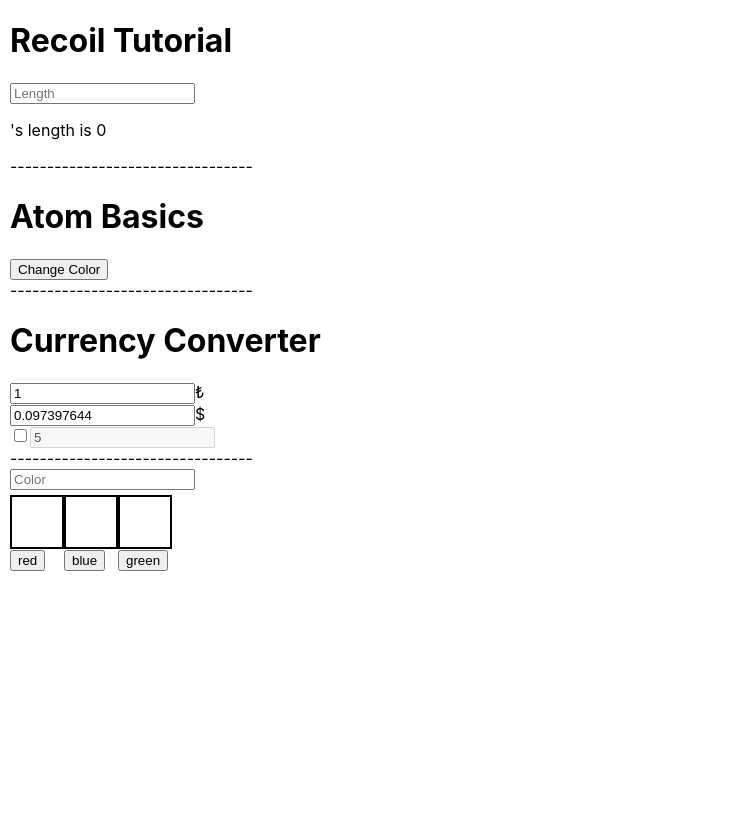
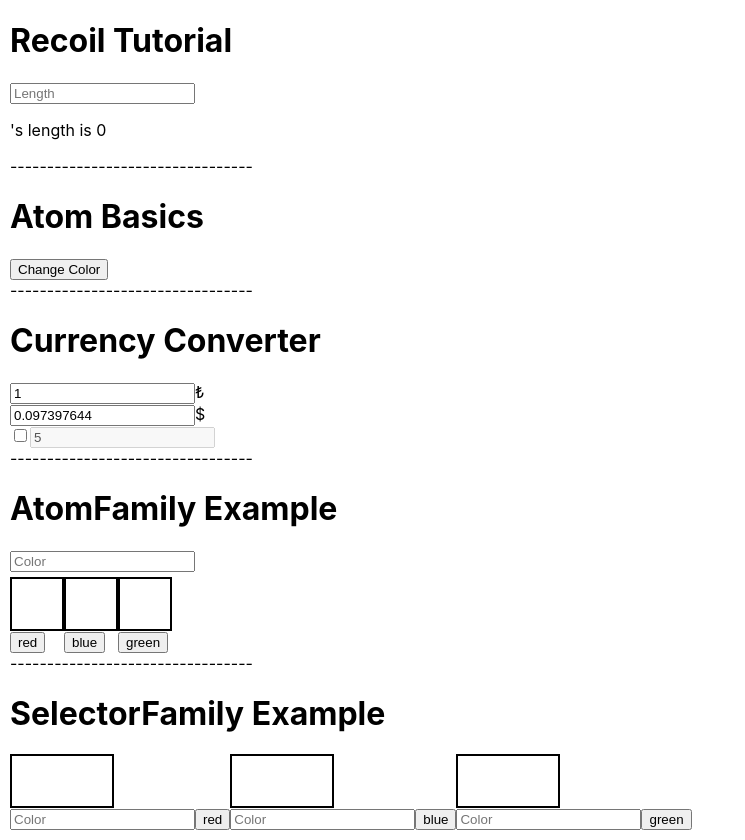
Before and after one commit to yeged/React-Recoil, a React (Create React App) app: page / in a window 1280 px wide. Shown: the whole page, without its empty margins (0-745 px from the left). Before the commit the page ends 800 px from the top, so only its background shows below. Built offline with nearby package versions, Linux system fonts and the light colour scheme.

Commit message:
Selectorfamily Example

```diff
--- a/src/App.tsx
+++ b/src/App.tsx
@@ -2,6 +2,7 @@
 import AtomfamilyExample from './components/AtomFamily/AtomfamilyExample';
 import AtomsBasic from './components/AtomsBasic/AtomsBasic';
 import RecoilTutorial from './components/GettingStarted/RecoilTutorial';
+import SelectorfamilyExample from './components/SelectorFamily/SelectorfamilyExample';
 import SelectorsBasic from './components/SelectorsBasic/SelectorsBasic';
 
 function App() {
@@ -14,6 +15,8 @@
       <SelectorsBasic />
       <div>---------------------------------</div>
       <AtomfamilyExample />
+      <div>---------------------------------</div>
+      <SelectorfamilyExample />
     </div>
   );
 }
--- a/src/components/AtomFamily/AtomfamilyExample.tsx
+++ b/src/components/AtomFamily/AtomfamilyExample.tsx
@@ -27,7 +27,7 @@
   default: '',
 });
 
-const selecterColorIdState = atom<number | null>({
+const selectedColorIdState = atom<number | null>({
   key: 'selectedColorIdState',
   default: null,
 });
@@ -35,13 +35,13 @@
 const selectedSquareColor = selector<string | undefined>({
   key: 'selectedSquareColor',
   get: ({ get }) => {
-    const selectedColorId = get(selecterColorIdState);
+    const selectedColorId = get(selectedColorIdState);
     if (!selectedColorId) return;
     return get(squareColorState(selectedColorId));
   },
   set: ({ set, get }, newValue) => {
     if (!newValue) return;
-    const selectedColorId = get(selecterColorIdState);
+    const selectedColorId = get(selectedColorIdState);
     if (!selectedColorId) return;
     set(squareColorState(selectedColorId), newValue);
     console.log(squareColorState(selectedColorId));
@@ -70,7 +70,7 @@
   colorId: number;
 }) => {
   const setColor = useSetRecoilState(squareColorState(colorId));
-  const setColorId = useSetRecoilState(selecterColorIdState);
+  const setColorId = useSetRecoilState(selectedColorIdState);
 
   const onColorChange = () => {
     setColor(colorName);
@@ -91,6 +91,7 @@
   );
   return (
     <div>
+      <h1>AtomFamily Example</h1>
       <input
         placeholder="Color"
         value={selectedColor}
--- /dev/null
+++ b/src/components/SelectorFamily/SelectorfamilyExample.tsx
@@ -0,0 +1,106 @@
+import {
+  atom,
+  atomFamily,
+  selector,
+  selectorFamily,
+  useRecoilState,
+  useRecoilValue,
+  useSetRecoilState,
+} from 'recoil';
+
+interface colorObj {
+  id: number;
+  color: string;
+}
+
+const colorIdList = atom<colorObj[]>({
+  key: 'colorIdList',
+  default: [
+    { id: 1, color: 'red' },
+    { id: 2, color: 'blue' },
+    { id: 3, color: 'green' },
+  ],
+});
+
+const rectangleColorState = atomFamily<string, number>({
+  key: 'rectangleColorState',
+  default: '',
+});
+
+const changeColor = selectorFamily<string | undefined, number>({
+  key: 'changeColor',
+  get:
+    (id) =>
+    ({ get }) => {
+      const selectedColor = get(rectangleColorState(id));
+      if (!selectedColor) return;
+      return selectedColor;
+    },
+  set:
+    (id) =>
+    ({ set, get }, newValue) => {
+      if (!newValue) {
+        newValue = '';
+      }
+      set(rectangleColorState(id), newValue);
+    },
+});
+
+const Rectangle: React.FC<{ colorId: number }> = (props) => {
+  const color = useRecoilValue(rectangleColorState(props.colorId));
+  return (
+    <div
+      style={{
+        border: '2px solid black',
+        height: '50px',
+        width: '100px',
+        backgroundColor: color,
+      }}
+    ></div>
+  );
+};
+
+const Button: React.FC<{ colorId: number; colorName: string }> = (
+  props,
+) => {
+  const setColor = useSetRecoilState(
+    rectangleColorState(props.colorId),
+  );
+  const [selectedColor, setSelectedColor] = useRecoilState(
+    changeColor(props.colorId),
+  );
+  return (
+    <div>
+      <input
+        placeholder="Color"
+        value={selectedColor}
+        onChange={(e) => setSelectedColor(e.target.value)}
+      />
+      <button onClick={() => setColor(props.colorName)}>
+        {props.colorName}
+      </button>
+    </div>
+  );
+};
+
+const SelectorfamilyExample = () => {
+  const list = useRecoilValue(colorIdList);
+
+  return (
+    <div>
+      <h1>SelectorFamily Example</h1>
+      <div style={{ display: 'flex', marginTop: '5px' }}>
+        {list.map(({ id, color }) => {
+          return (
+            <div>
+              <Rectangle colorId={id} />
+              <Button colorId={id} colorName={color} />
+            </div>
+          );
+        })}
+      </div>
+    </div>
+  );
+};
+
+export default SelectorfamilyExample;
```
